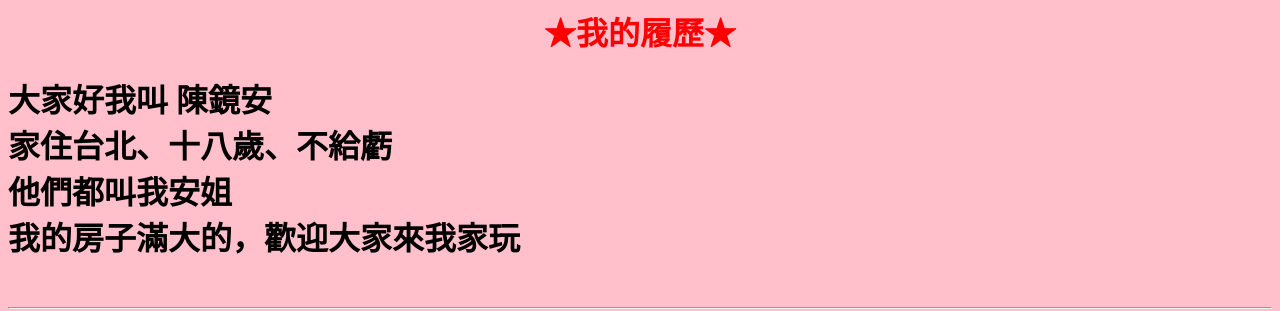
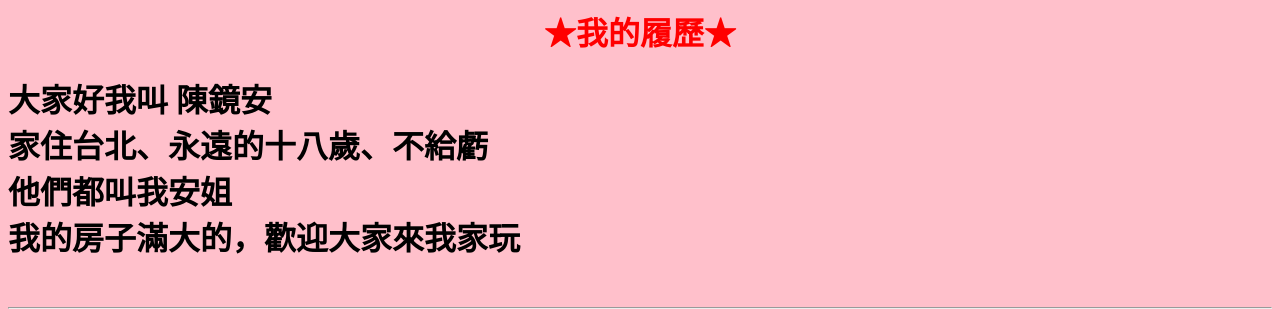
Before and after one commit to simon19940929/simon19940929.github.io, a plain HTML site: page index.html in a window 1280 px wide. Shown: the top 311 px of the page. Drawn offline with Linux system fonts and the light colour scheme.

Commit message:
Update index.html

```diff
--- a/index.html
+++ b/index.html
@@ -8,7 +8,7 @@
 	<h1 align="center"><a name="頁首"><font face="華康少女文字W5" color="red">★我的履歷★</font></a></h1>
 	<font face="華康妙風體W2">
 		<h1>大家好我叫  陳鏡安 	<br>
-		家住台北、十八歲、不給虧<br>
+		家住台北、永遠的十八歲、不給虧<br>
 		他們都叫我安姐<br>
 		我的房子滿大的，歡迎大家來我家玩</h1><br>
 		</font>
```
